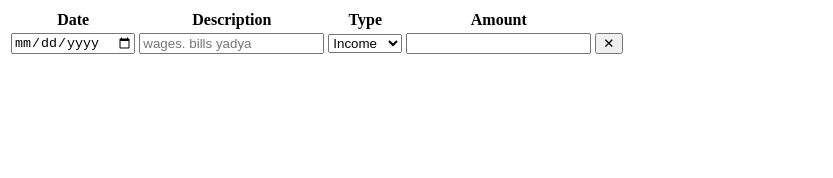
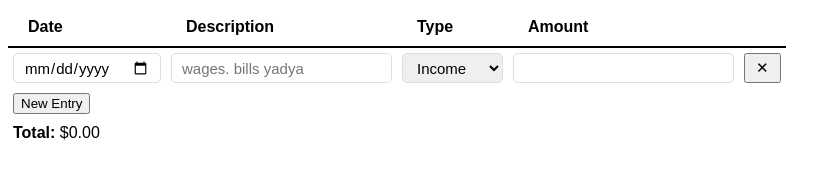
Before and after one commit to Sebascrab/Expense-Tracker, a plain HTML site: page index.html in a window 1280 px wide. Shown: the whole page, without its empty margins (0-833 px from the left). Drawn offline with Linux system fonts and the light colour scheme.

Commit message:
added some css to the page

```diff
--- a/css/style.css
+++ b/css/style.css
@@ -0,0 +1,40 @@
+
+
+
+.budget-tracker {
+    border-collapse: collapse;
+    min-width: 750px;
+}
+
+.budget-tracker * {
+    font-family: sans-serif;
+}
+
+.budget-tracker th {
+    text-align: left;
+    padding: 10px 20px;
+    border-bottom: 2.5px solid black;
+}
+
+.budget-tracker td {
+    padding: 5px;
+}
+
+.input,
+.delete-entry {
+    height: 30px;
+    font-size: 15px;
+    padding: 0 10px;
+    margin: 0;
+    box-sizing: border-box;
+}
+
+.input {
+    border: 1px solid #dddddd;
+    border-radius: 5px;
+    outline: none;
+}
+
+.input:focus {
+    border-color: #bbbbbb;
+}
--- a/index.html
+++ b/index.html
@@ -41,6 +41,19 @@
                     </td>
                 </tr>
             </tbody>
+            <tbody>
+                <tr>
+                    <td colspan="5" class="controls">
+                        <button class="new-entry" type="button">New Entry</button>
+                    </td>
+                </tr>
+            </tbody>
+            <tfoot>
+                <td colspan="5" class="summary">
+                    <strong>Total:</strong>
+                    <span>$0.00</span>
+                </td>
+            </tfoot>
         </table>
     </div>
 </body>
```
